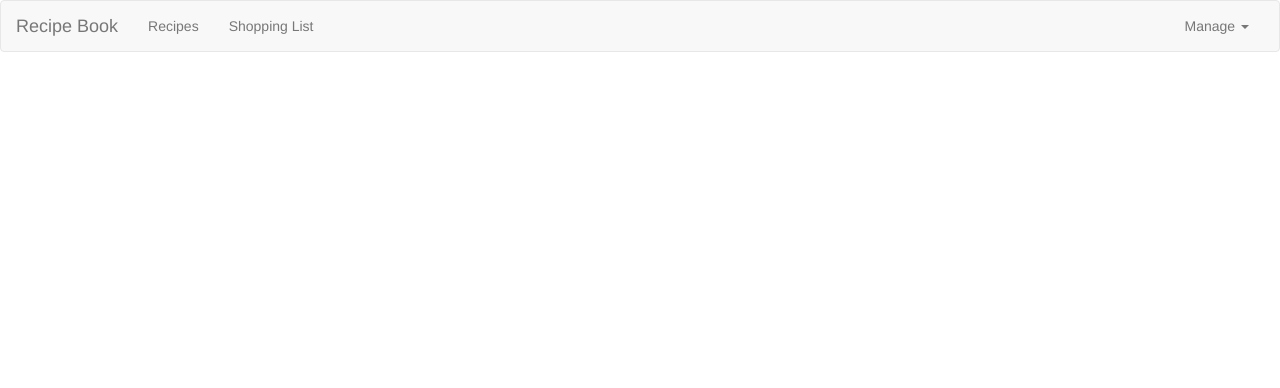
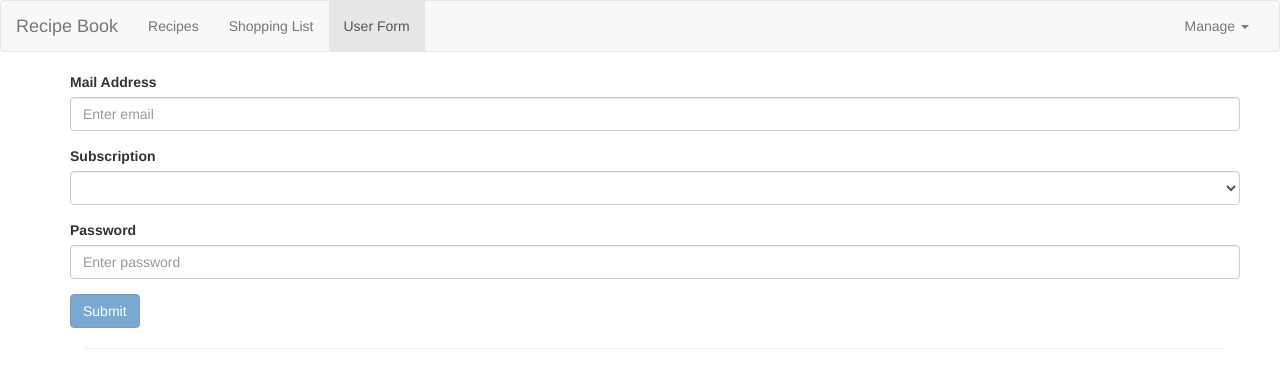
Before and after one commit to SiddAjmera/RecipeApp, an Angular app: page /user-form in a window 1280 px wide. Before the commit this address led to /. Shown: the top 388 px of the page. Built offline with nearby package versions, Linux system fonts and the light colour scheme.

Commit message:
Added the assignment for UserFormComponent

```diff
--- a/src/app/app-routing.module.ts
+++ b/src/app/app-routing.module.ts
@@ -4,6 +4,7 @@ import { NgModule } from '@angular/core';
 import { RecipeDetailComponent } from './recipes/recipe-detail/recipe-detail.component';
 import { ShoppingListComponent } from './shopping-list/shopping-list.component';
 import { RecipesComponent } from './recipes/recipes.component';
+import { UserFormComponent } from './user-form/user-form.component';
 import { Routes, RouterModule } from '@angular/router';
 
 const appRoutes: Routes = [
@@ -16,6 +17,7 @@ const appRoutes: Routes = [
         ]
     },
     { path: 'shopping-list', component: ShoppingListComponent },
+    { path: 'user-form', component: UserFormComponent },
     { path: '', redirectTo: '/recipes', pathMatch: 'full' }
 ];
 
--- a/src/app/app.module.ts
+++ b/src/app/app.module.ts
@@ -26,6 +26,7 @@ import { ActiveUsersComponent } from './active-users/active-users.component';
 import { InactiveUsersComponent } from './inactive-users/inactive-users.component';
 import { DefaultViewComponent } from './default-view/default-view.component';
 import { RecipeEditComponent } from './recipes/recipe-edit/recipe-edit.component';
+import { UserFormComponent } from './user-form/user-form.component';
 
 @NgModule({
   declarations: [
@@ -47,7 +48,8 @@ import { RecipeEditComponent } from './recipes/recipe-edit/recipe-edit.component
     ActiveUsersComponent,
     InactiveUsersComponent,
     DefaultViewComponent,
-    RecipeEditComponent
+    RecipeEditComponent,
+    UserFormComponent
   ],
   imports: [
     BrowserModule,
--- a/src/app/header/header.component.html
+++ b/src/app/header/header.component.html
@@ -21,6 +21,7 @@
       <ul class="nav navbar-nav">
         <li routerLinkActive="active"><a routerLink="/recipes">Recipes</a></li>
         <li routerLinkActive="active"><a routerLink="/shopping-list">Shopping List</a></li>
+        <li routerLinkActive="active"><a routerLink="/user-form">User Form</a></li>
       </ul>
       <ul class="nav navbar-nav navbar-right">
         <li class="dropdown" appDropdown>
--- /dev/null
+++ b/src/app/user-form/user-form.component.css
@@ -0,0 +1,3 @@
+input.ng-invalid.ng-touched{
+  border: 1px solid red;
+}
--- /dev/null
+++ b/src/app/user-form/user-form.component.html
@@ -0,0 +1,64 @@
+<div class="container">
+  <div class="row">
+    <form (ngSubmit)="onSubmit()" #form="ngForm">
+      <div class="form-group">
+        <label for="email">Mail Address</label>
+        <input type="email"
+              class="form-control"
+              id="email"
+              placeholder="Enter email"
+              name="email"
+              required
+              email
+              ngModel
+              #emailModel="ngModel">
+        <p *ngIf="emailModel.invalid && emailModel.touched">
+          Please enter a valid email
+        </p>
+      </div>
+
+      <div class="form-group">
+        <label for="exampleSelect1">Subscription</label>
+        <select class="form-control"
+                id="exampleSelect1"
+                ngModel
+                name="subscription"
+                required>
+          <option value="Basic">Basic</option>
+          <option value="Advanced">Advanced</option>
+          <option value="Pro">Pro</option>
+        </select>
+      </div>
+
+      <div class="form-group">
+        <label for="password">Password</label>
+        <input type="password"
+              class="form-control"
+              id="password"
+              placeholder="Enter password"
+              name="password"
+              required
+              ngModel
+              #passwordModel="ngModel">
+        <p *ngIf="passwordModel.invalid && passwordModel.touched">
+          Password is required
+        </p>
+      </div>
+      <button type="submit"
+              class="btn btn-primary"
+              [disabled]="form.invalid">
+              Submit
+      </button>
+    </form>
+  </div>
+  <hr>
+  <div class="row"
+       *ngIf="user">
+    <p>Here's what you submitted:</p>
+    <p>
+      Email: {{ user.email }}
+      Subscription: {{ user.subscription }}
+      Password: {{ user.password }}
+    </p>
+  </div>
+</div>
--- /dev/null
+++ b/src/app/user-form/user-form.component.ts
@@ -0,0 +1,29 @@
+import { Component, OnInit, ViewChild } from '@angular/core';
+import { NgForm } from '@angular/forms';
+
+@Component({
+  selector: 'app-user-form',
+  templateUrl: './user-form.component.html',
+  styleUrls: ['./user-form.component.css']
+})
+export class UserFormComponent implements OnInit {
+
+  @ViewChild('form') form: NgForm;
+  user;
+
+  constructor() { }
+
+  ngOnInit() {
+  }
+
+  onSubmit(){
+    console.log('Here\'s the form: ', this.form.value);
+    this.user = {
+      email: this.form.value.email,
+      subscription: this.form.value.subscription,
+      password: this.form.value.password
+    }
+    this.form.reset();
+  }
+
+}
```
Also changed, not shown: 1 other file (tests, documents, lock files or other folders).
